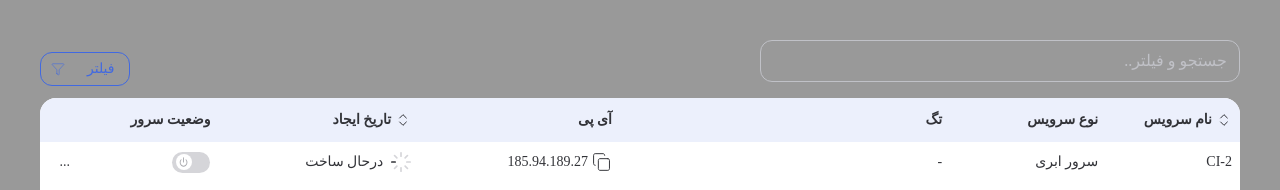
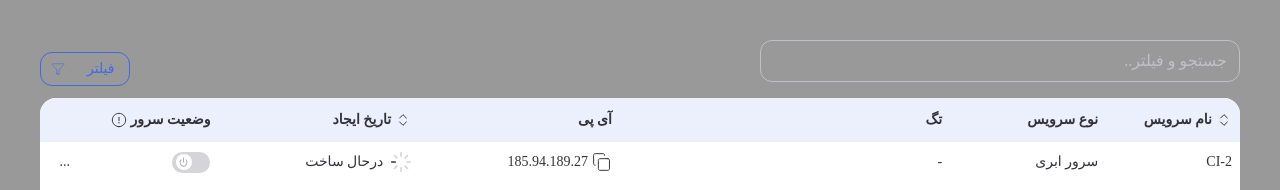
Before and after one commit to ELAZNZ/git-data-table-test, a Next.js app: page / in a window 1280 px wide. Shown: the top 190 px of the page. Built offline with nearby package versions, Linux system fonts and the light colour scheme; a web font is replaced by a local one.

Commit message:
add serviceStatus icon

```diff
--- a/app/components/DataTable.tsx
+++ b/app/components/DataTable.tsx
@@ -10,6 +10,7 @@ interface Column {
   key: string;
   sortable?: boolean;
   width?: string;
+  headerIcon?: any;
   render?: (row: DataRow) => React.ReactNode;
 }
 
@@ -105,6 +106,15 @@ export default function DataTable({ data, columns }: DataTableProps) {
                       )}
 
                       {col.header}
+
+                      {col.headerIcon && (
+                        <Image
+                          src={col.headerIcon}
+                          alt=""
+                          width={16}
+                          height={16}
+                        />
+                      )}
                     </div>
                   </th>
                 ))}
--- a/app/page.tsx
+++ b/app/page.tsx
@@ -7,6 +7,7 @@ import { TableToolbar } from "./components/TableToolbar";
 import { useMemo, useState } from "react";
 import { DropDownMenu } from "./components/DropDownMenu";
 import spinnerDots from "@/app/assets/icons/spinnerDots.svg";
+import infoCircle from "@/app/assets/icons/infoCircle.svg";
 
 // interface ServiceItem {
 //   id: number;
@@ -603,6 +604,7 @@ export default function Home() {
       header: "وضعیت سرور",
       key: "serverStatus",
       width: "120px",
+      headerIcon: infoCircle,
       render: (row) => <SwitchButton initialValue={row.serverStatus} />,
     },
     {
```
Also changed, not shown: app/assets/icons/infoCircle.svg (renamed from app/assets/icons/info-circle.svg).
